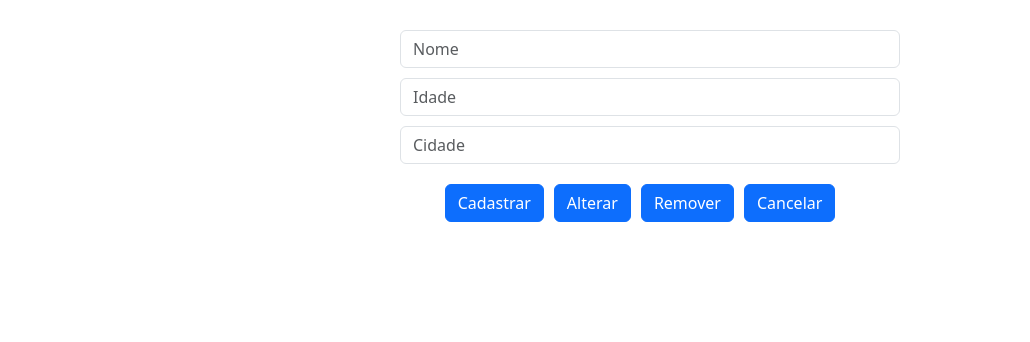
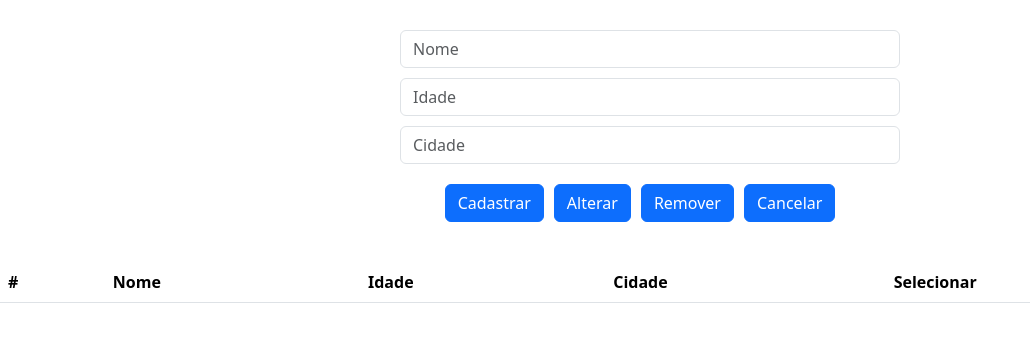
Before and after one commit to SterRoque/crud-angular, an Angular app: page / in a window 1280 px wide. Shown: the top 342 px of the page, without its empty margins (0-1030 px from the left). Built offline with nearby package versions, Linux system fonts and the light colour scheme.

Commit message:
feat: table

```diff
--- a/src/app/components/crud/crud.component.html
+++ b/src/app/components/crud/crud.component.html
@@ -8,3 +8,17 @@
   <input type="button" value="Remover" class="btn btn-primary" />
   <input type="button" value="Cancelar" class="btn btn-primary" />
 </form>
+
+<table class="table">
+  <thead>
+    <tr>
+      <th>#</th>
+      <th>Nome</th>
+      <th>Idade</th>
+      <th>Cidade</th>
+      <th>Selecionar</th>
+    </tr>
+  </thead>
+
+  <tbody></tbody>
+</table>
```
